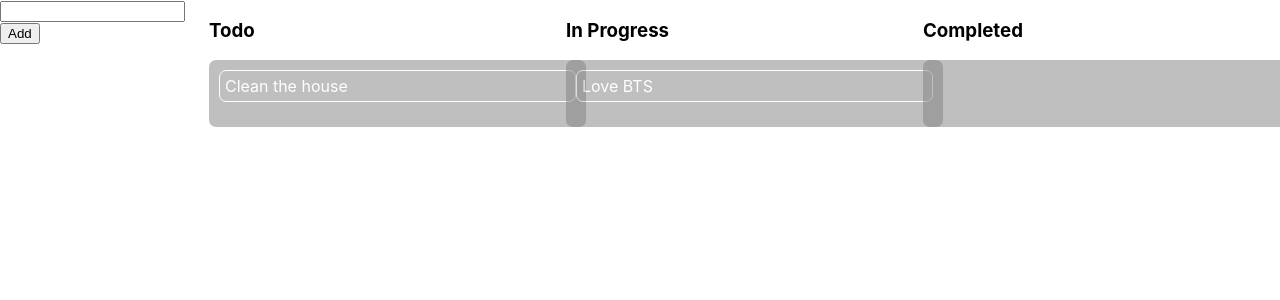
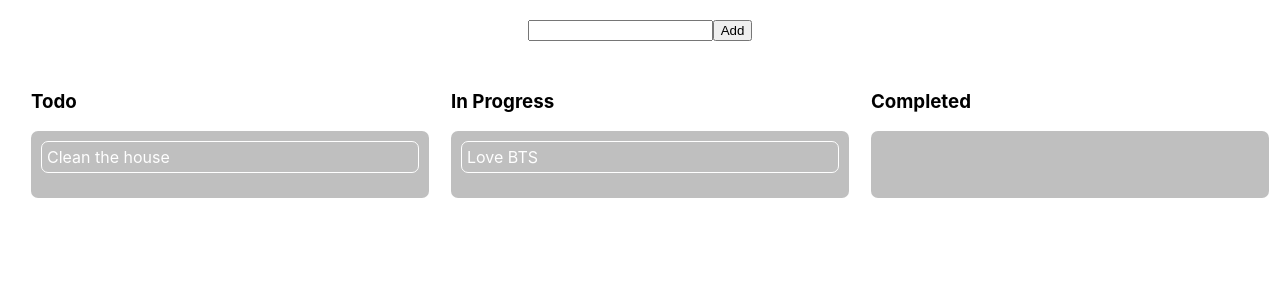
Before and after one commit to vvynz/react-todo-dnd, a React (Create React App) app: page / in a window 1280 px wide. Shown: the top 300 px of the page. Built offline with nearby package versions, Linux system fonts and the light colour scheme.

Commit message:
Minor styling updates

```diff
--- a/src/App.css
+++ b/src/App.css
@@ -1,7 +1,14 @@
 .App {
+  /* display: flex;
+  width: 100%;
+  justify-content: space-around; */
+}
+
+.container {
   display: flex;
-  width: 100%;
+  /* width: 100%; */
   justify-content: space-around;
+  padding: 10px;
 }
 
 .App .column {
@@ -26,3 +33,9 @@
   padding: 5px;
   border-radius: 7px;
 }
+
+.form {
+  display: flex;
+  justify-content: center;
+  margin: 20px;
+}
--- a/src/App.js
+++ b/src/App.js
@@ -77,10 +77,11 @@ function App() {
 
   return (
     <div className="App">
-      <div>
+      <div className="form">
         <input type="text" value={text} onChange={(e) => setText(e.target.value)} />
         <button onClick={addItem}>Add</button>
       </div>
+      <main className="container">
         <DragDropContext onDragEnd={handleDragEnd}>
           {_.map(state, (data, key) => {
             return (
@@ -118,6 +119,7 @@ function App() {
             )
           })}
         </DragDropContext>
+      </main>
     </div>
   );
 }
```
Lines whose indentation alone changed are shown as unchanged.
